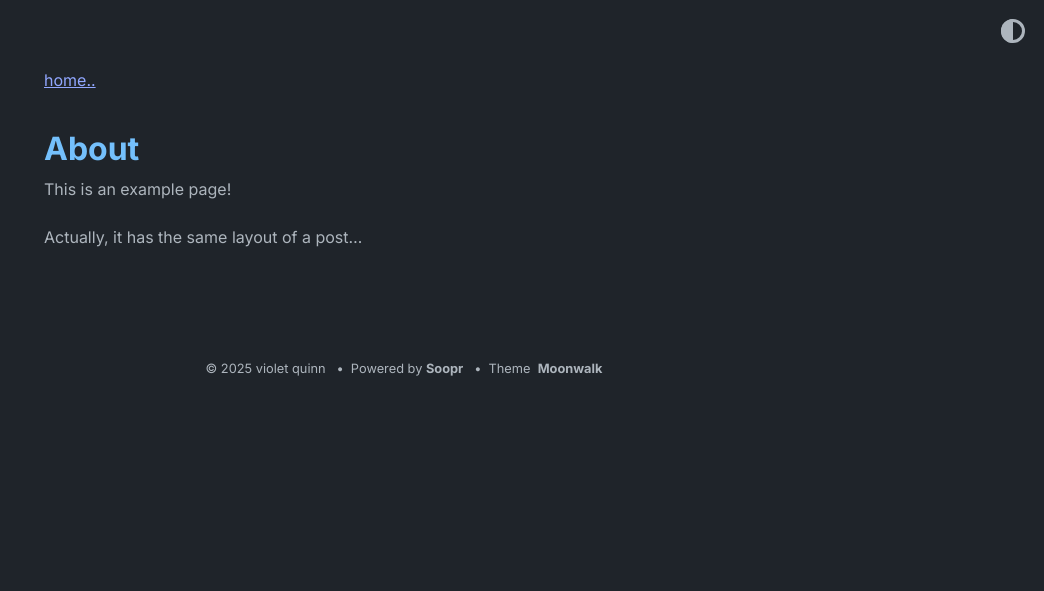
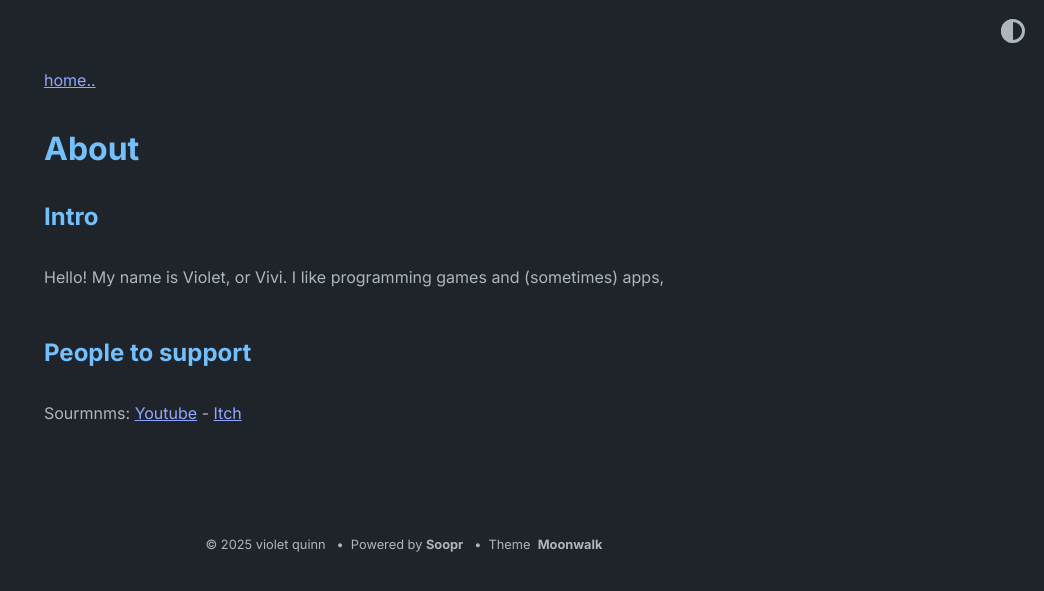
Before and after one commit to vivithequeen/vivithequeen.github.io, a Jekyll site: the page built from about.md, in a window 1280 px wide. Shown: the top 591 px of the page, without its empty margins (236-1280 px from the left). Built offline with Jekyll 4.4.1, drawn with Linux system fonts in a browser that asks for light colours.

Commit message:
Update about.md

```diff
--- a/about.md
+++ b/about.md
@@ -2,7 +2,12 @@
 layout: post
 title: About
 ---
+## Intro
+Hello! My name is Violet, or Vivi. I like programming games and (sometimes) apps,
 
-This is an example page!
+## People to support
 
-Actually, it has the same layout of a post...
+Sourmnms: [Youtube][sour-youtube] - [Itch][sour-itch]
+
+[sour-youtube]: https://www.youtube.com/@SourMnMs
+[sour-itch]: https://sourmnms.itch.io/
```
